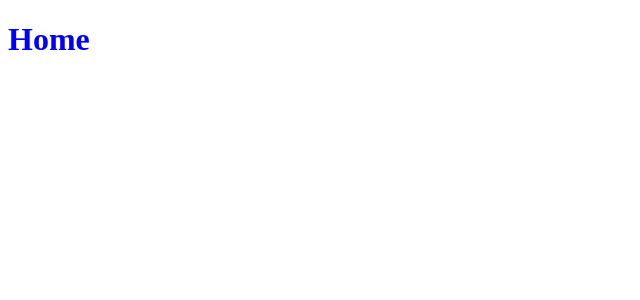
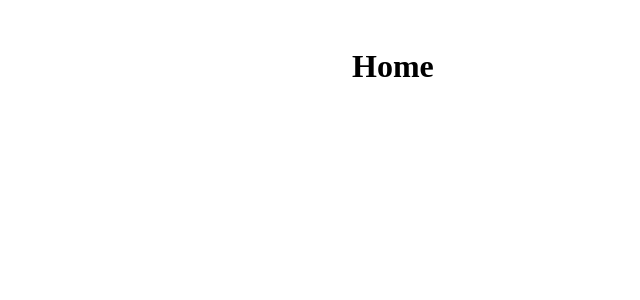
Before and after one commit to leoncruz/md-editor, a Next.js app: page / in a window 1280 px wide. Shown: the top 300 px of the page, without its empty margins (0-640 px from the left). Built offline with nearby package versions, Linux system fonts and the light colour scheme.

Commit message:
add a global style and custom app

```diff
--- /dev/null
+++ b/src/pages/_app.tsx
@@ -0,0 +1,18 @@
+import React from 'react';
+import { AppProps } from 'next/app';
+import { GlobalStyle, AppContainer } from './styles';
+import Head from 'next/head';
+
+export default function App({ Component, pageProps }: AppProps) {
+  return (
+    <>
+      <Head>
+        <title>MD Editor</title>
+      </Head>
+      <GlobalStyle />
+      <AppContainer>
+        <Component {...pageProps} />
+      </AppContainer>
+    </>
+  );
+}
--- a/src/pages/_document.tsx
+++ b/src/pages/_document.tsx
@@ -40,9 +40,7 @@ export default class MyDocument extends Document {
   render() {
     return (
       <Html>
-        <Head>
-          <title>MD Editor</title>
-        </Head>
+        <Head />
         <body>
           <Main />
           <NextScript />
--- a/src/pages/index.tsx
+++ b/src/pages/index.tsx
@@ -1,13 +1,7 @@
 import React from 'react';
 
-import { Container } from './styles';
-
 const Index: React.FC = () => {
-  return (
-    <Container>
-      <h1>Home</h1>
-    </Container>
-  );
+  return <h1>Home</h1>;
 };
 
 export default Index;
--- a/src/pages/styles.ts
+++ b/src/pages/styles.ts
@@ -1,8 +1,14 @@
-import styled from 'styled-components';
+import styled, { createGlobalStyle } from 'styled-components';
 
-export const Container = styled.div`
-  backgroud-color: red;
-  width: 100px;
-  height: 100px;
-  color: blue;
+export const GlobalStyle = createGlobalStyle`
+  * {
+    margin: 0;
+    padding: 0;
+    box-sizing: border-box;
+  }
 `;
+
+export const AppContainer = styled.div`
+  max-width: 36rem;
+  margin: 3rem auto;
+`;
```
